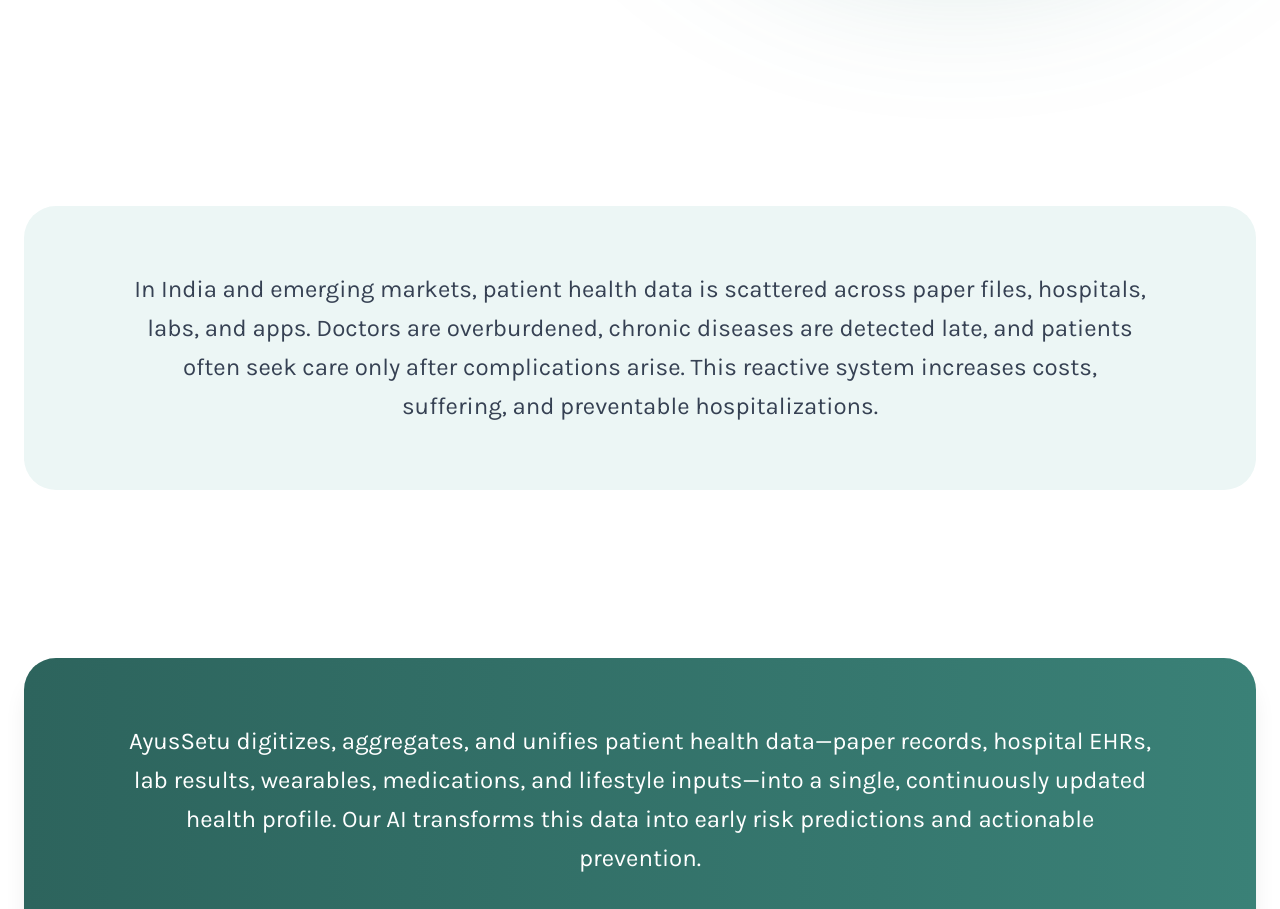
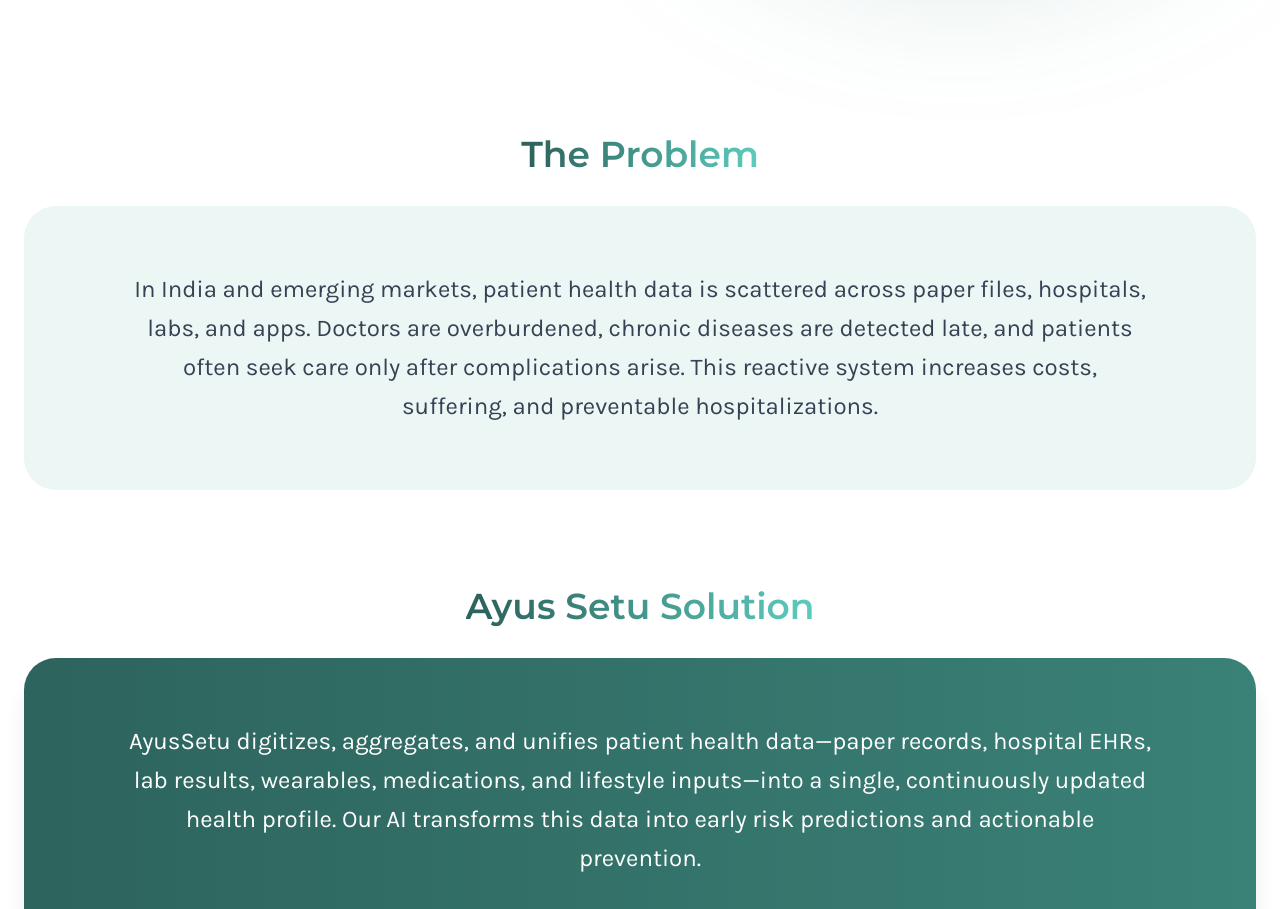
Before and after one commit to ElitCeler-Tech/aayu-setu-landing, a Next.js app: page / in a window 1280 px wide. Shown: the part 860-1769 px from the top of the page. Built offline with nearby package versions, Linux system fonts and the light colour scheme.

Commit message:
feat : fix

```diff
--- a/src/components/ProblemSolution.tsx
+++ b/src/components/ProblemSolution.tsx
@@ -2,17 +2,17 @@
 
 import React from "react";
 import BlurFade from "./ui/blur-fade";
-import BlurFadeText from "./ui/blur-fade-text";
 
 const ProblemSolution = () => {
   return (
     <section className="max-w-7xl mx-auto px-6 py-16 lg:py-24 space-y-24">
       {/* The Problem Section */}
       <div className="flex flex-col items-center gap-8">
-        <BlurFadeText
-          className="text-3xl md:text-4xl font-heading font-semibold bg-[linear-gradient(90.52deg,#2D645D_4.83%,#5BCABC_98.02%)] bg-clip-text text-transparent"
-          text="The Problem"
-        />
+        <BlurFade>
+          <h2 className="text-3xl md:text-4xl font-heading font-semibold bg-[linear-gradient(90.52deg,#2D645D_4.83%,#5BCABC_98.02%)] bg-clip-text text-transparent">
+            The Problem
+          </h2>
+        </BlurFade>
 
         <BlurFade delay={0.2} className="w-full">
           <div className="w-full bg-[#ECF6F5] rounded-[2rem] p-8 md:p-12 lg:p-16">
@@ -30,10 +30,11 @@
 
       {/* Ayus Setu Solution Section */}
       <div className="flex flex-col items-center gap-8">
-        <BlurFadeText
-          className="text-3xl md:text-4xl font-heading font-semibold bg-[linear-gradient(90.52deg,#2D645D_4.83%,#5BCABC_98.02%)] bg-clip-text text-transparent"
-          text="Ayus Setu Solution"
-        />
+        <BlurFade>
+          <h2 className="text-3xl md:text-4xl font-heading font-semibold bg-[linear-gradient(90.52deg,#2D645D_4.83%,#5BCABC_98.02%)] bg-clip-text text-transparent">
+            Ayus Setu Solution
+          </h2>
+        </BlurFade>
 
         <BlurFade delay={0.2} className="w-full">
           <div className="w-full bg-linear-to-r from-[#2D645D] to-[#3A8177] rounded-[2rem] p-8 md:p-12 lg:p-16 shadow-xl">
```
